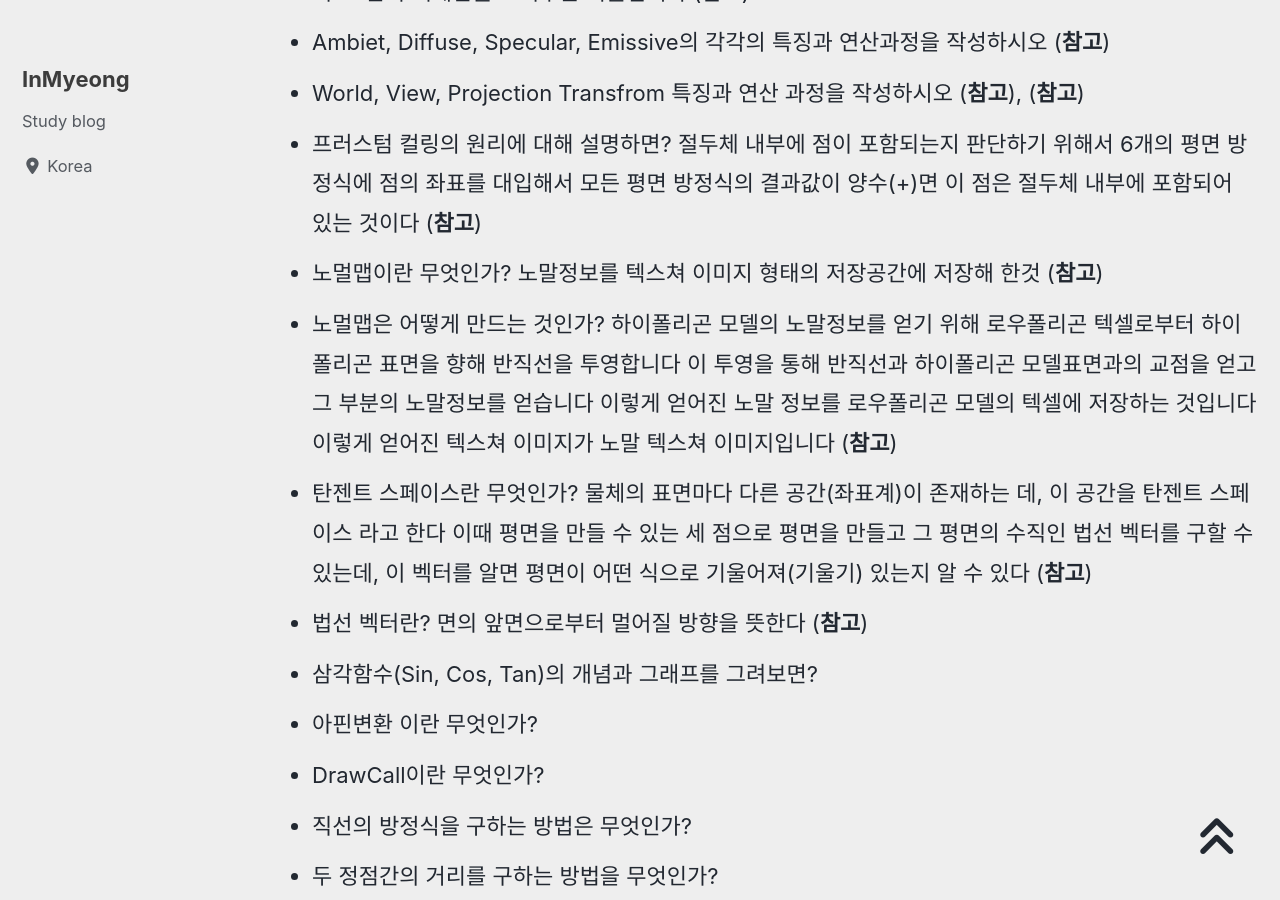
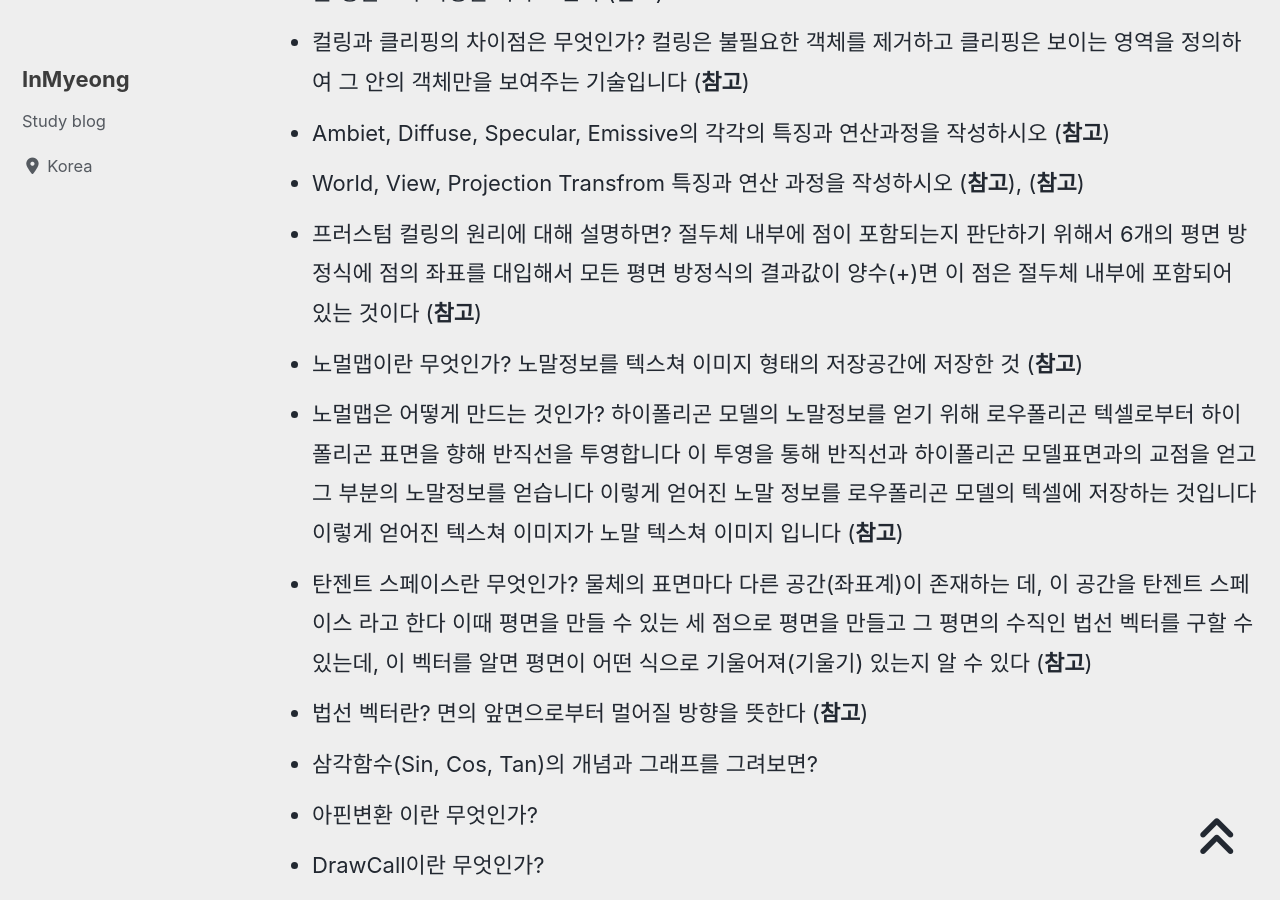
Before and after one commit to devMyeong/devMyeong.github.io, a Jekyll site: the page built from _posts/cs/2022-09-05-블로그-면접준비.md, in a window 1280 px wide and 900 px high, scrolled down 22068 px. Built offline with Jekyll 4.4.1, drawn with Linux system fonts in a browser that asks for light colours; cached includes are drawn as plain includes; nearby versions of some CDN libraries; some web fonts are replaced; comment, search, counter and statistics services are not loaded; some of the changed text lies outside the part shown.

Commit message:
Chore : 이것 저것 수정

```diff
--- a/_posts/cs/2022-09-05-블로그-면접준비.md
+++ b/_posts/cs/2022-09-05-블로그-면접준비.md
@@ -206,8 +207,8 @@ last_modified_at: 2022-10-30
 - Ambiet, Diffuse, Specular, Emissive의 각각의 특징과 연산과정을 작성하시오 ([**참고**](https://velog.io/@sham/miniRT-%ED%95%B5%EC%8B%AC%EA%B0%9C%EB%85%90-%ED%90%81-%EC%A1%B0%EB%AA%85-%EB%AA%A8%EB%8D%B8))
 - World, View, Projection Transfrom 특징과 연산 과정을 작성하시오 ([**참고**](https://blog.naver.com/jerrypoiu/221509399978)), ([**참고**](https://createcode.tistory.com/15))
 - 프러스텀 컬링의 원리에 대해 설명하면? 절두체 내부에 점이 포함되는지 판단하기 위해서 6개의 평면 방정식에 점의 좌표를 대입해서 모든 평면 방정식의 결과값이 양수(+)면 이 점은 절두체 내부에 포함되어 있는 것이다 ([**참고**](https://lalyns.tistory.com/entry/%ED%94%84%EB%9F%AC%EC%8A%A4%ED%85%80-%EC%BB%AC%EB%A7%81-%EB%B7%B0%EC%A2%8C%ED%91%9C%EA%B3%84-1))
-- 노멀맵이란 무엇인가? 노말정보를 텍스쳐 이미지 형태의 저장공간에 저장해 한것 ([**참고**](http://media.cgland.com/news.html?part=&modes=view&page=674&no=3081&word=))
-- 노멀맵은 어떻게 만드는 것인가? 하이폴리곤 모델의 노말정보를 얻기 위해 로우폴리곤 텍셀로부터 하이폴리곤 표면을 향해 반직선을 투영합니다 이 투영을 통해 반직선과 하이폴리곤 모델표면과의 교점을 얻고 그 부분의 노말정보를 얻습니다 이렇게 얻어진 노말 정보를 로우폴리곤 모델의 텍셀에 저장하는 것입니다 이렇게 얻어진 텍스쳐 이미지가 노말 텍스쳐 이미지입니다 ([**참고**](http://media.cgland.com/news.html?part=&modes=view&page=674&no=3081&word=))
+- 노멀맵이란 무엇인가? 노말정보를 텍스쳐 이미지 형태의 저장공간에 저장한 것 ([**참고**](http://media.cgland.com/news.html?part=&modes=view&page=674&no=3081&word=))
+- 노멀맵은 어떻게 만드는 것인가? 하이폴리곤 모델의 노말정보를 얻기 위해 로우폴리곤 텍셀로부터 하이폴리곤 표면을 향해 반직선을 투영합니다 이 투영을 통해 반직선과 하이폴리곤 모델표면과의 교점을 얻고 그 부분의 노말정보를 얻습니다 이렇게 얻어진 노말 정보를 로우폴리곤 모델의 텍셀에 저장하는 것입니다 이렇게 얻어진 텍스쳐 이미지가 노말 텍스쳐 이미지 입니다 ([**참고**](http://media.cgland.com/news.html?part=&modes=view&page=674&no=3081&word=))
 - 탄젠트 스페이스란 무엇인가? 물체의 표면마다 다른 공간(좌표계)이 존재하는 데, 이 공간을 탄젠트 스페이스 라고 한다 이때 평면을 만들 수 있는 세 점으로 평면을 만들고 그 평면의 수직인 법선 벡터를 구할 수 있는데, 이 벡터를 알면 평면이 어떤 식으로 기울어져(기울기) 있는지 알 수 있다 ([**참고**](https://mgun.tistory.com/1289))
 - 법선 벡터란? 면의 앞면으로부터 멀어질 방향을 뜻한다 ([**참고**](http://telnet.or.kr/directx/graphics/programmingguide/gettingstarted/3dcoordinatesystems/facevertexnormalvectors.htm))
 - 삼각함수(Sin, Cos, Tan)의 개념과 그래프를 그려보면?
```
Also changed, not shown: other parts of _posts/cs/2022-09-05-블로그-면접준비.md (+3 -1 lines), _posts/codingTest/2022-09-25-백준.md (+5 -7 lines).
